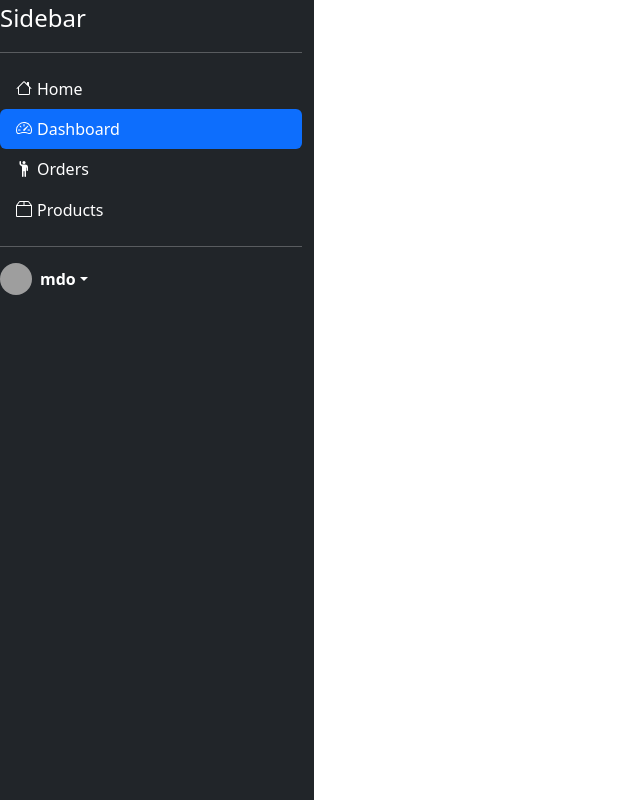
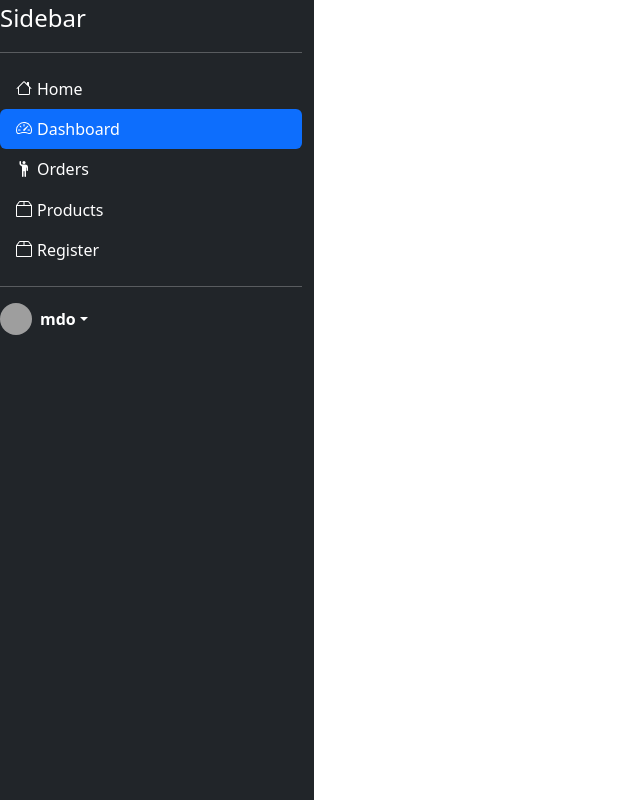
Before and after one commit to pablio1/ITELECT4, a React (Create React App) app: page / in a window 1280 px wide. Shown: the whole page, without its empty margins (0-640 px from the left). Built offline with nearby package versions, Linux system fonts and the light colour scheme; grey boxes are pictures that could not be loaded.

Commit message:
small changes

```diff
--- a/src/pages/main/index.js
+++ b/src/pages/main/index.js
@@ -67,6 +67,15 @@ class Main extends Component {
                             </div>
                         </Link>
                     </li>
+                    <li>
+                        <Link to="/register"onClick={() => this.handleClickSidebar('Register')}Link style={{color:'inherit',textDecoration:'inherit'}}>
+                        <div class={this.state.activePage === 'Register' ? "nav-link active" : "text-white nav-link" } >
+                        <svg xmlns="http://www.w3.org/2000/svg" width="16" height="16" fill="currentColor" class="bi bi-box2" viewBox="0 0 16 16" style={{marginRight: '5px', marginBottom:'5px'}}>
+  <path d="M2.95.4a1 1 0 0 1 .8-.4h8.5a1 1 0 0 1 .8.4l2.85 3.8a.5.5 0 0 1 .1.3V15a1 1 0 0 1-1 1H1a1 1 0 0 1-1-1V4.5a.5.5 0 0 1 .1-.3L2.95.4ZM7.5 1H3.75L1.5 4h6V1Zm1 0v3h6l-2.25-3H8.5ZM15 5H1v10h14V5Z"/>
+</svg>Register
+                            </div>
+                        </Link>
+                    </li>
                     </ul>
                     <hr/>
                     <div class="dropdown">
```
